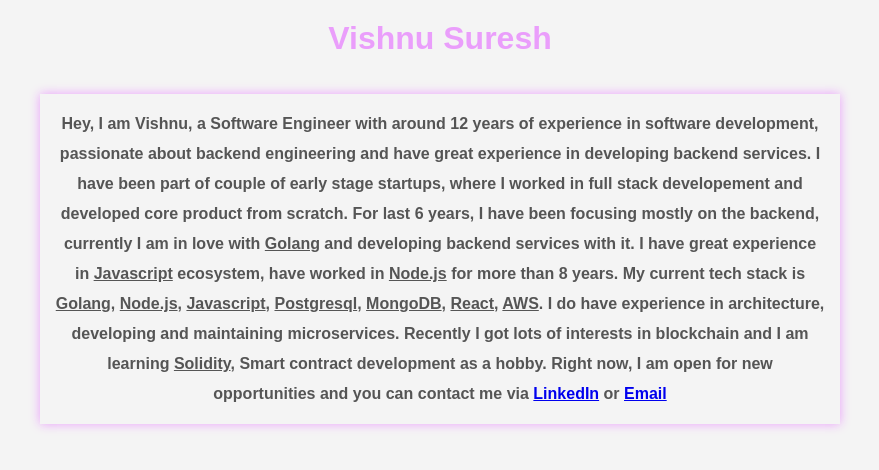
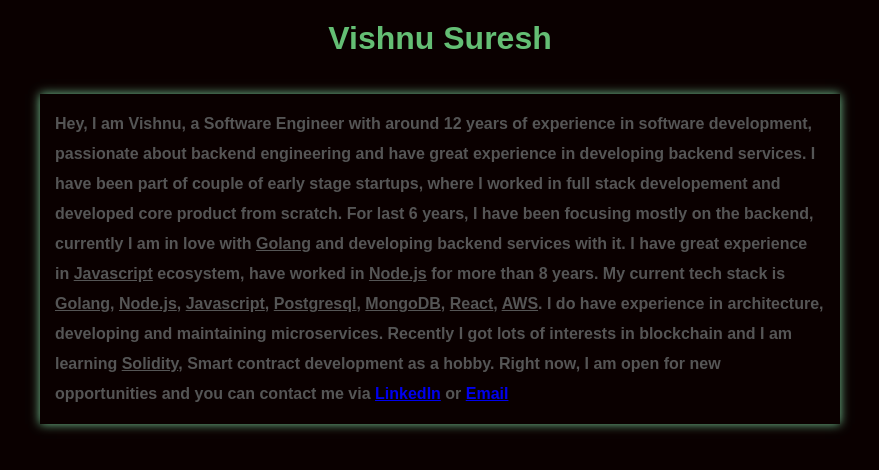
Before and after one commit to vishnurs/vishnurs.github.io, a plain HTML site: page index.html in a window 1280 px wide. Shown: the whole page, without its empty margins (200-1079 px from the left). Drawn offline with Linux system fonts and the light colour scheme.

Commit message:
color change

```diff
--- a/index.html
+++ b/index.html
@@ -11,19 +11,20 @@
             text-align: center;
             margin: 0;
             padding: 0;
-            background-color: #f4f4f4;
+            background-color: #0a0000;
         }
 
         h1 {
             margin-top: 20px;
-            color: #ea9efb;
+            color: #64be74;
         }
 
         p {
             color: #555;
             line-height: 30px;
-            box-shadow: 0 0 10px #ea9efb;
+            box-shadow: 0 0 10px #7acb98;
             padding: 15px;
+            text-align: left;
         }
 
         .about {
```
